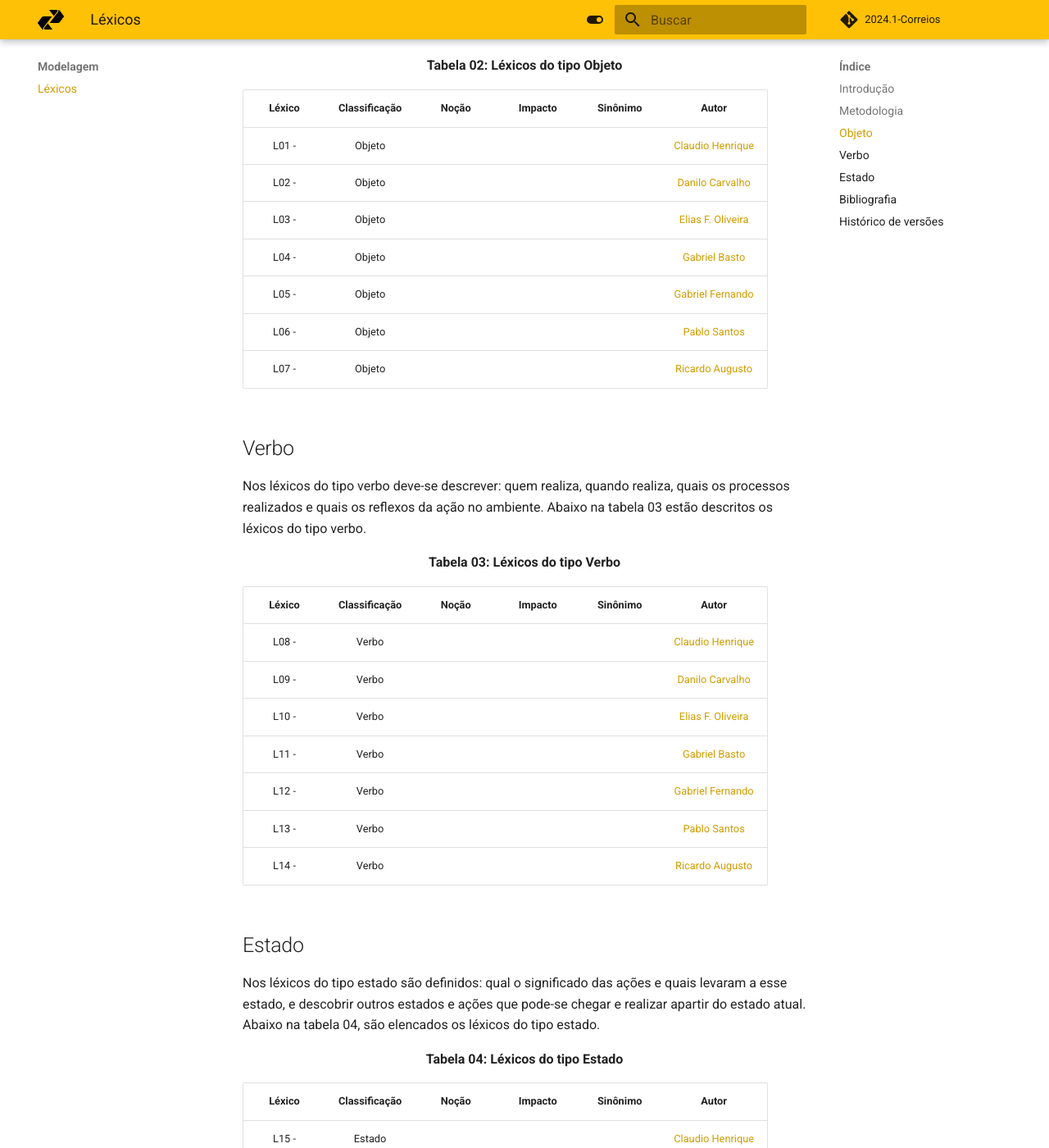
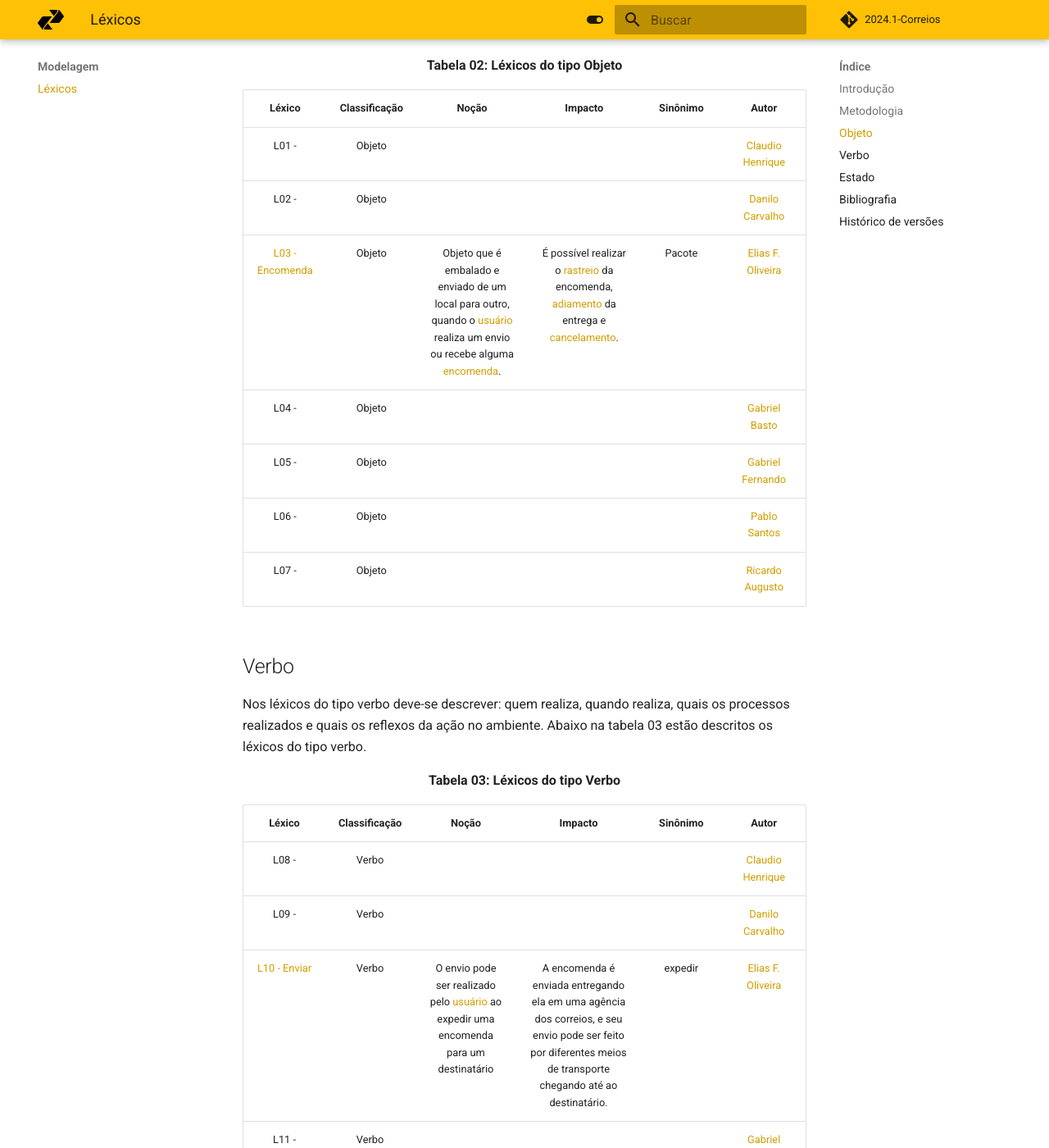
Before and after one commit to Requisitos-de-Software/2024.1-Serasa, an MkDocs documentation site: the page built from docs/Lexicos/lexicos.md, in a window 1280 px wide and 1400 px high, scrolled down 994 px. Shown: the whole window at 82% size. Built offline with MkDocs 1.6.1 and Material for MkDocs 9.7.7, drawn with Linux system fonts in a browser that asks for light colours; comment, search, counter and statistics services are not loaded.

Commit message:
adding lexico of object and verb

```diff
--- a/docs/Lexicos/lexicos.md
+++ b/docs/Lexicos/lexicos.md
@@ -22,7 +22,7 @@ Nos léxicos do tipo Objeto é definido: o objeto, outros objetos com os quais s
 |:------:|:-------------:|:-----:|:-------:|:--------:|:-----:|
 | L01 - | Objeto |  |  | |[Claudio Henrique](https://github.com/claudiohsc) |
 | L02 - | Objeto |  |  | |[Danilo Carvalho](https://github.com/Danilo-Carvalho-Antunes) |
-| L03 - | Objeto |  |  | |[Elias F. Oliveira](https://www.github.com/EliasOliver21) |
+| <a id="encomenda">L03 - Encomenda </a> | Objeto | Objeto que é embalado e enviado de um local para outro, quando o <a href="#usuario">usuário</a> realiza um envio ou recebe alguma  <a href="#encomenda">encomenda</a>. | É possível realizar o <a href="#rastreio">rastreio</a> da encomenda, <a href="#adiamento">adiamento</a> da entrega e <a href="#cancelamento">cancelamento</a>. | Pacote |[Elias F. Oliveira](https://www.github.com/EliasOliver21) |
 | L04 - | Objeto |  |  | |[Gabriel Basto](https://github.com/Bertolazi) |
 | L05 - | Objeto |  |  | |[Gabriel Fernando](https://github.com/MMcLovin) |
 | L06 - | Objeto |  |  | |[Pablo Santos](https://github.com/pabloheika) |
@@ -39,7 +39,7 @@ Nos léxicos do tipo verbo deve-se descrever: quem realiza, quando realiza, quai
 |:------:|:-------------:|:-----:|:-------:|:--------:|:-----:|
 |L08 - | Verbo |  |  | |[Claudio Henrique](https://github.com/claudiohsc) |
 |L09 - | Verbo |  |  | |[Danilo Carvalho](https://github.com/Danilo-Carvalho-Antunes) |
-|L10 - | Verbo |  |  | |[Elias F. Oliveira](https://www.github.com/EliasOliver21) |
+|<a id="enviar">L10 - Enviar </a> | Verbo | O envio pode ser realizado pelo <a href="#usuario">usuário</a> ao expedir uma encomenda para um destinatário | A encomenda é enviada entregando ela em uma agência dos correios, e seu envio pode ser feito por diferentes meios de transporte chegando até ao destinatário.  | expedir |[Elias F. Oliveira](https://www.github.com/EliasOliver21) |
 |L11 - | Verbo |  |  | |[Gabriel Basto](https://github.com/Bertolazi) |
 |L12 - | Verbo |  |  | |[Gabriel Fernando](https://github.com/MMcLovin) |
 |L13 - | Verbo |  |  | |[Pablo Santos](https://github.com/pabloheika) |
```
